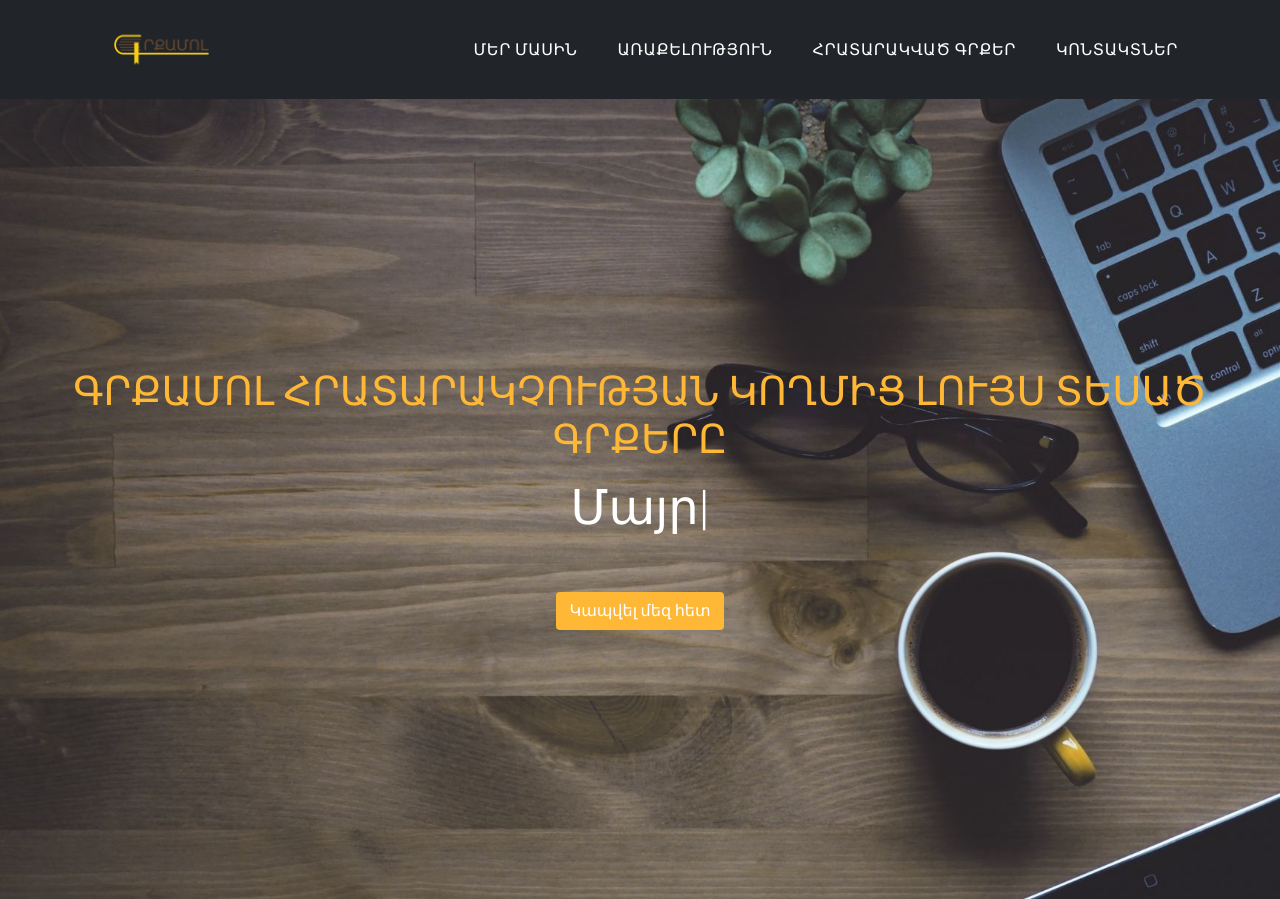
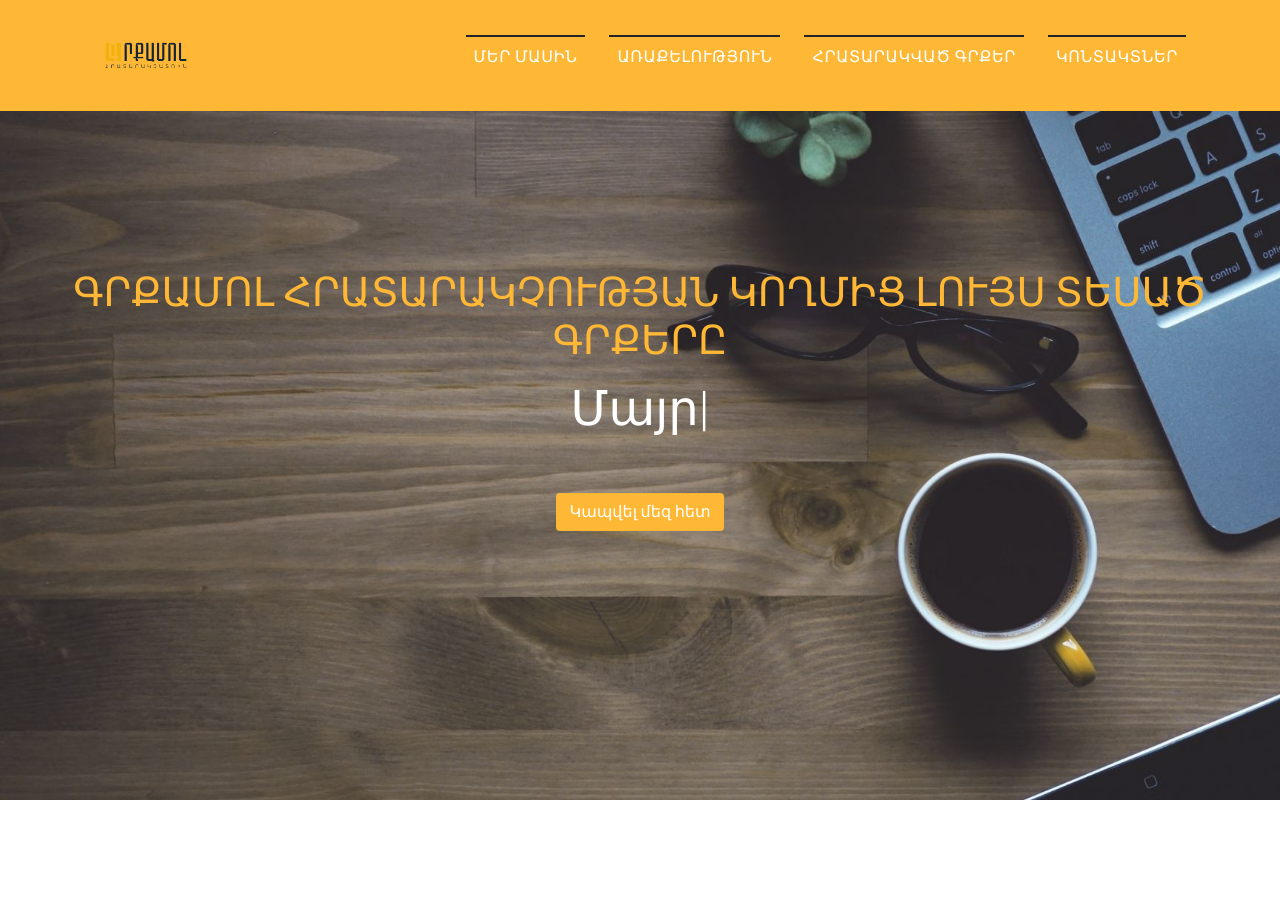
Before and after one commit to Hamlet593/react-portfolio-with-bootstrap5, a React (Create React App) app: page / in a window 1280 px wide. After the commit the page ends 800 px from the top, so only its background shows below. Built offline with nearby package versions, Linux system fonts and the light colour scheme.

Commit message:
convert to scss

```diff
--- a/package.json
+++ b/package.json
@@ -16,7 +16,7 @@
     "react-scripts": "5.0.1",
     "react-type": "^0.1.0",
     "react-typed": "^1.2.0",
-    "sass": "^1.51.0",
+    "sass": "^1.52.1",
     "typed.js": "^2.0.12",
     "web-vitals": "^2.1.4"
   },
--- a/src/App.js
+++ b/src/App.js
@@ -1,26 +1,12 @@
 import 'bootstrap/dist/js/bootstrap.bundle';
 import 'bootstrap/dist/css/bootstrap.min.css';
-import './App.css';
-import Particles from "react-tsparticles";
+import './App.scss';
 import Navbar from './components/Navbar';
 import Header from './components/Header';
 
 function App() {
   return (
     <>
-      <Particles
-        params={{
-          particles: {
-            number: {
-              value: 30,
-              density: {
-                enable: true,
-                value_area: 900,
-              }
-            },
-          },
-        }}
-      />
       <Navbar />
       <Header />
     </>
--- a/src/App.css
+++ b/src/App.scss
@@ -1,36 +1,40 @@
 @import url('https://fonts.googleapis.com/css2?family=Roboto+Condensed:wght@300&display=swap');
+$textColor: white !important;
+$navColor: rgb(33, 37, 41);
+$logoColor: rgb(255, 184, 53);
 
 body {
     font-family: 'Roboto Condensed', sans-serif;
 }
 
-/* NAVBAR */
+.navbar {
+    background-color: rgb(255, 184, 53) !important;
+}
 
 .logo {
-    width: 10rem;
+    width: 8rem;
 }
 
-/* NAV LINKS */
-
-.nav-link {
+.central_block {
+    a {
         cursor: pointer;
         letter-spacing: 0.0375rem;
         text-transform: uppercase;
-    color: white !important;
+        color: $textColor;
         margin-left: 0.75rem;
         margin-right: 0.75rem;
         border-top: 0.125rem solid rgb(33, 37, 41);
-
+        &:focus {
+            border-top: 0.125rem solid rgb(255, 184, 53);
         }
-.nav-link:focus {
-    border-top: 0.125rem solid orange;
+    }
 }
 
 /* HEADER */
 
 .header-wraper {
     position: relative;
-    background: url('/src/laptop-background.jpg') no-repeat;
+    background: url('../src/laptop-background.jpg') no-repeat;
     background-size: cover;
     background-position: center;
     height: 100vh;
@@ -56,27 +60,19 @@ body {
 
 .typed-text {
     font-size: 3rem;
-    color: white;
+    color: $textColor;
 }
 
 .btn {
-    color: white;
+    color: $textColor;
     background-color: rgb(255, 184, 53);
 }
 
 .btn:hover {
-    color: rgb(38, 28, 190);
+    color: rgb(22, 18, 92) !important;
 }
-
 
 .btn:focus, .btn.active:focus, .btn:active:focus {
     background-color: rgb(255, 184, 53);
     box-shadow: none;
 }
-
-#tsparticles {
-    position: absolute !important;
-    height: 100vh;
-    width: 100vw;
-    z-index: 1;
-}
--- a/src/components/Navbar.js
+++ b/src/components/Navbar.js
@@ -6,7 +6,7 @@ import { faBars } from '@fortawesome/free-solid-svg-icons';
 
 const Navbar = () => {
   return (
-    <nav className="navbar navbar-expand-lg navbar-dark bg-dark">
+    <nav className="navbar navbar-expand-lg navbar-dark bg-dark fixed-top">
         <div className="container">
             <a className="navbar-brand" href="#">
                 <img
@@ -22,7 +22,7 @@ const Navbar = () => {
                 />
             </button>
             <div className="collapse navbar-collapse" id="navbarSupportedContent">
-                <ul className="navbar-nav ms-auto">
+                <ul className="navbar-nav ms-auto central_block">
                     <li className="nav-item">
                         <a className="nav-link active" href="#">Մեր մասին</a>
                     </li>
```
Also changed, not shown: src/logo.png, 1 other file (tests, documents, lock files or other folders). Lines whose indentation alone changed are shown as unchanged.
